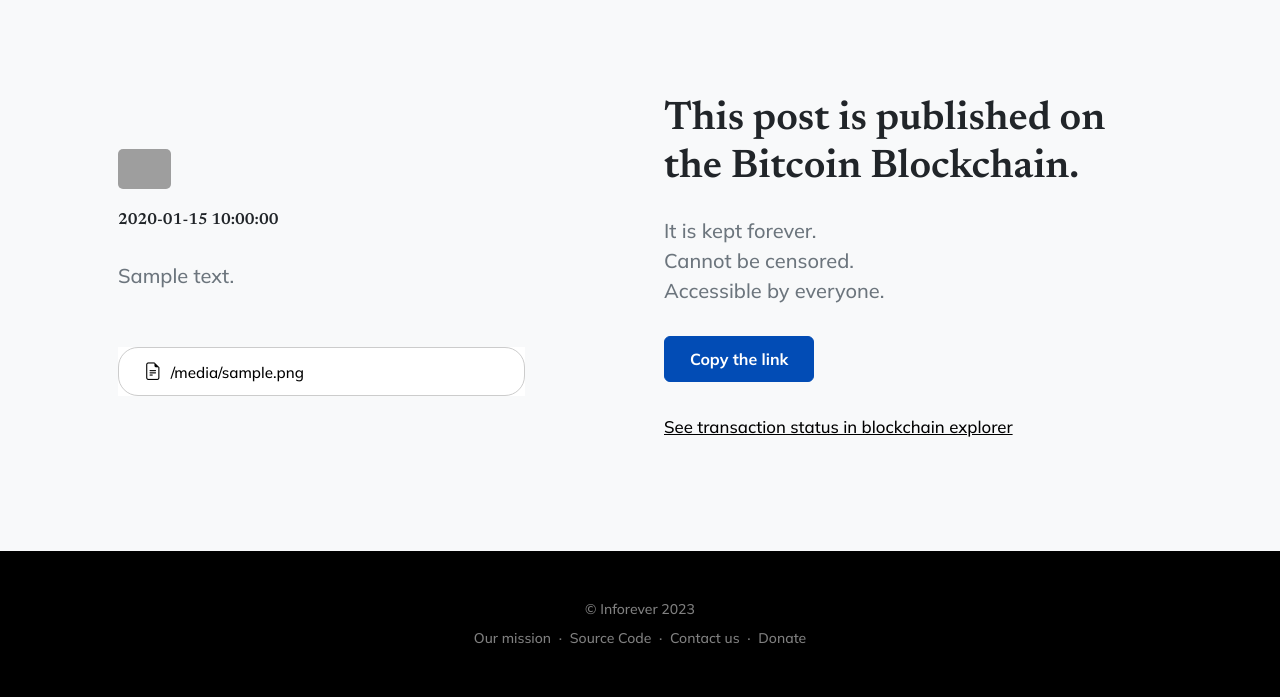
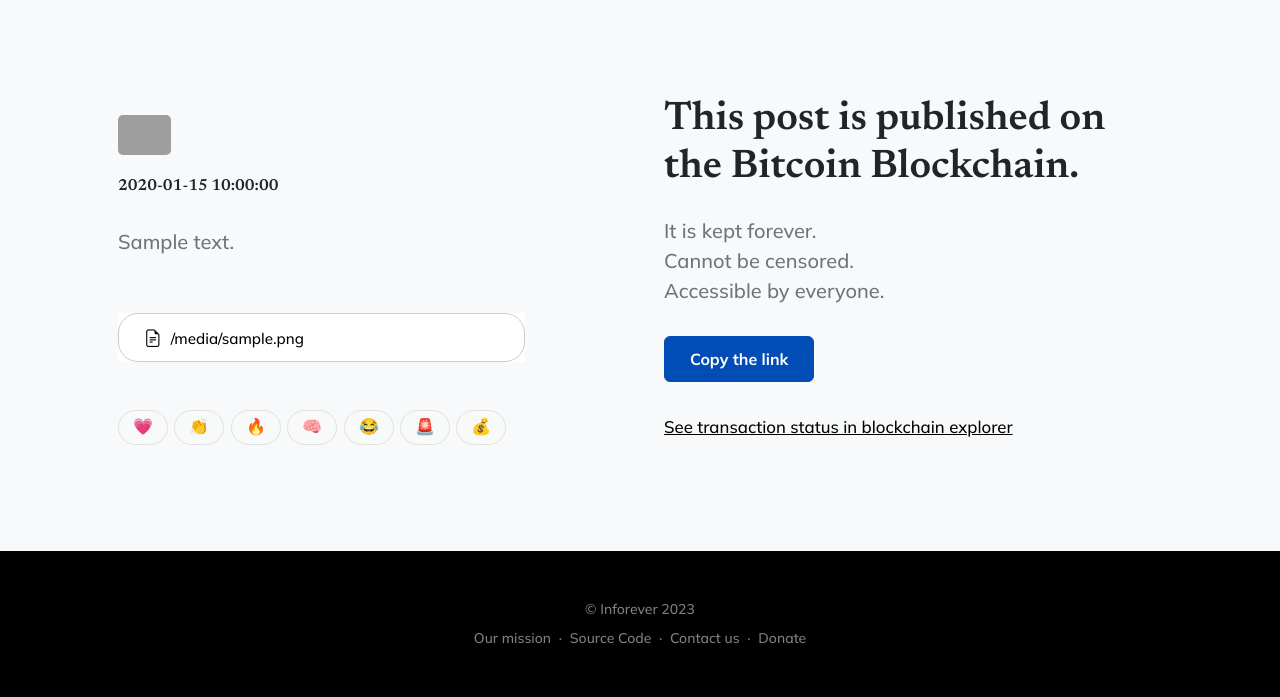
Before and after one commit to inforevertech/inforever, a Python web app: template templates/post.html in a window 1280 px wide. Shown: the part 213-910 px from the top of the page. Run offline with Jinja, Linux system fonts and the light colour scheme; the template is opened without the code that fills it: most values are stand-ins (such as "Sample title", 1, 10 or a date in 2020); grey boxes are pictures that could not be loaded.

Commit message:
Create reactions in templates

```diff
--- a/static/css/main.css
+++ b/static/css/main.css
@@ -491,6 +491,11 @@ html {
     background: #fff;
     padding: 20px 30px;
     height: 100%;
+
+    display: flex;
+    justify-content: space-between;
+    align-items: baseline;
+    flex-wrap: wrap;
 }
 
 .post-info {
@@ -500,6 +505,7 @@ html {
 
 .media {
     margin-bottom: 1rem;
+    width: 100%;
 }
 .media a {
     color: #000;
@@ -628,7 +634,27 @@ html {
     color: rgb(2, 76, 181) !important;
 }
 .multiple_post_pics {
-    width: 45%;
-    margin-right: 3%;
+    width: 48%;
+    /* margin-right: 3%; */
     display: inline-block;
 }
+.post_reactions {
+    margin-top: 2rem;
+    display: flex;
+    flex-wrap: wrap;
+}
+.reaction {
+    border: 1px solid rgba(225, 225, 225, 1);
+    background-color: rgba(248, 248, 248, 0.4);
+    padding: 3px 14px 6px;
+    margin-right: 0.4rem;
+    border-radius: 800px;
+    cursor: pointer;
+}
+.reaction:hover {
+    border: 1px solid rgba(2, 76, 181, 0.2);
+    background-color: rgba(2, 76, 181, 0.2);
+}
+.reaction_active {
+    background-color: rgba(2, 76, 181, 0.1);
+}
--- a/templates/post.html
+++ b/templates/post.html
@@ -95,6 +95,15 @@
                             {% endif %}
                         {% endfor %}
                     </div>
+                    <div class="post_reactions">
+                        <div class="reaction" id="reaction_like">&#128151;</div>
+                        <div class="reaction" id="reaction_like">&#x1F44F;</div>
+                        <div class="reaction" id="reaction_like">&#x1F525;</div>
+                        <div class="reaction" id="reaction_like">&#x1F9E0;</div>
+                        <div class="reaction" id="reaction_like">&#x1F602;</div>
+                        <div class="reaction" id="reaction_like">&#x1F6A8;</div>
+                        <div class="reaction" id="reaction_like">&#x1F4B0;</div>
+                    </div>
                 {% else %}
                     <h3 class="mb-2">Post is still waiting for acceptance into mempool or not existent.</h3>
                     <br>
```
Also changed, not shown: templates/elements/post_wrapper.html (+20 -1 lines).
